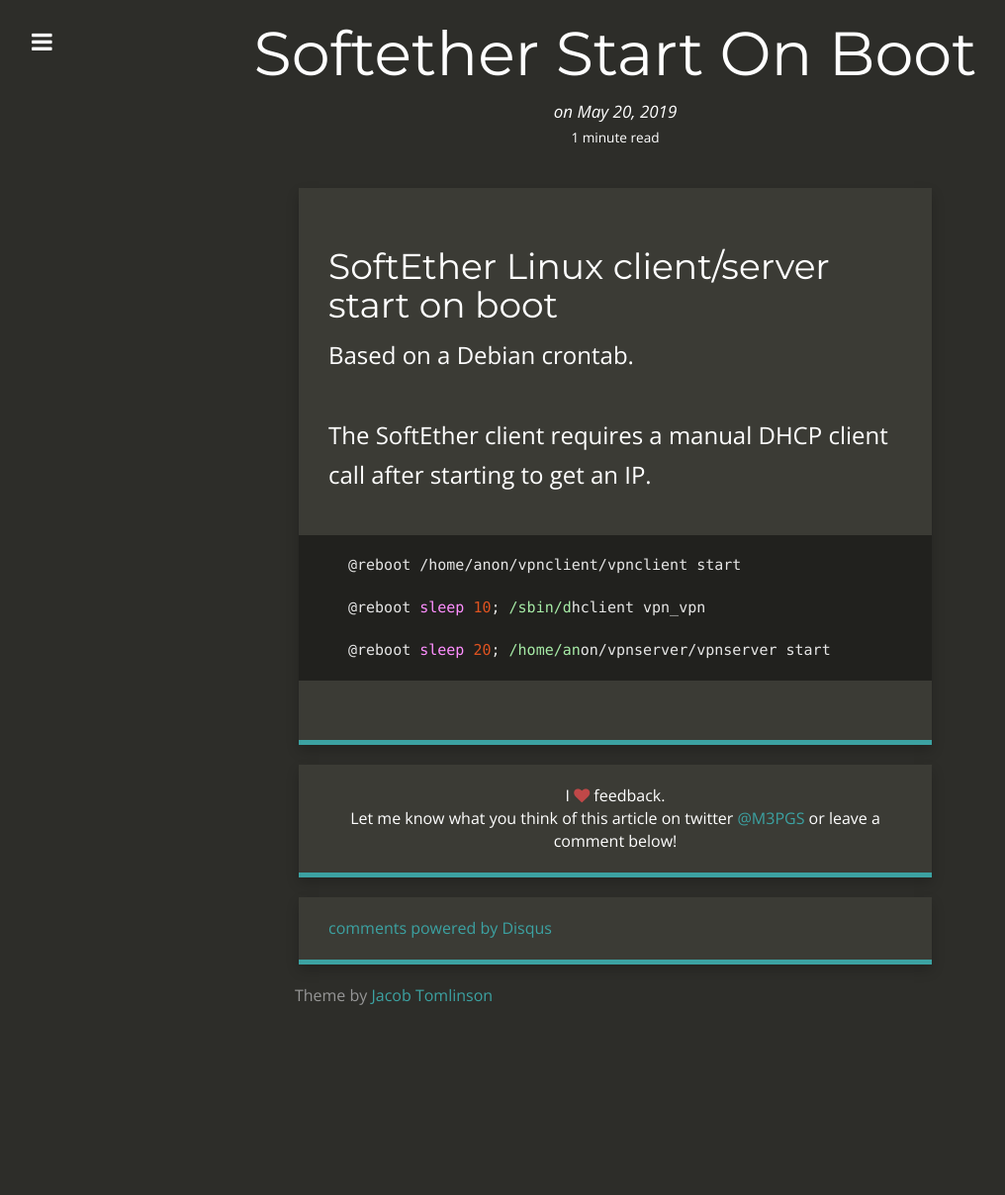
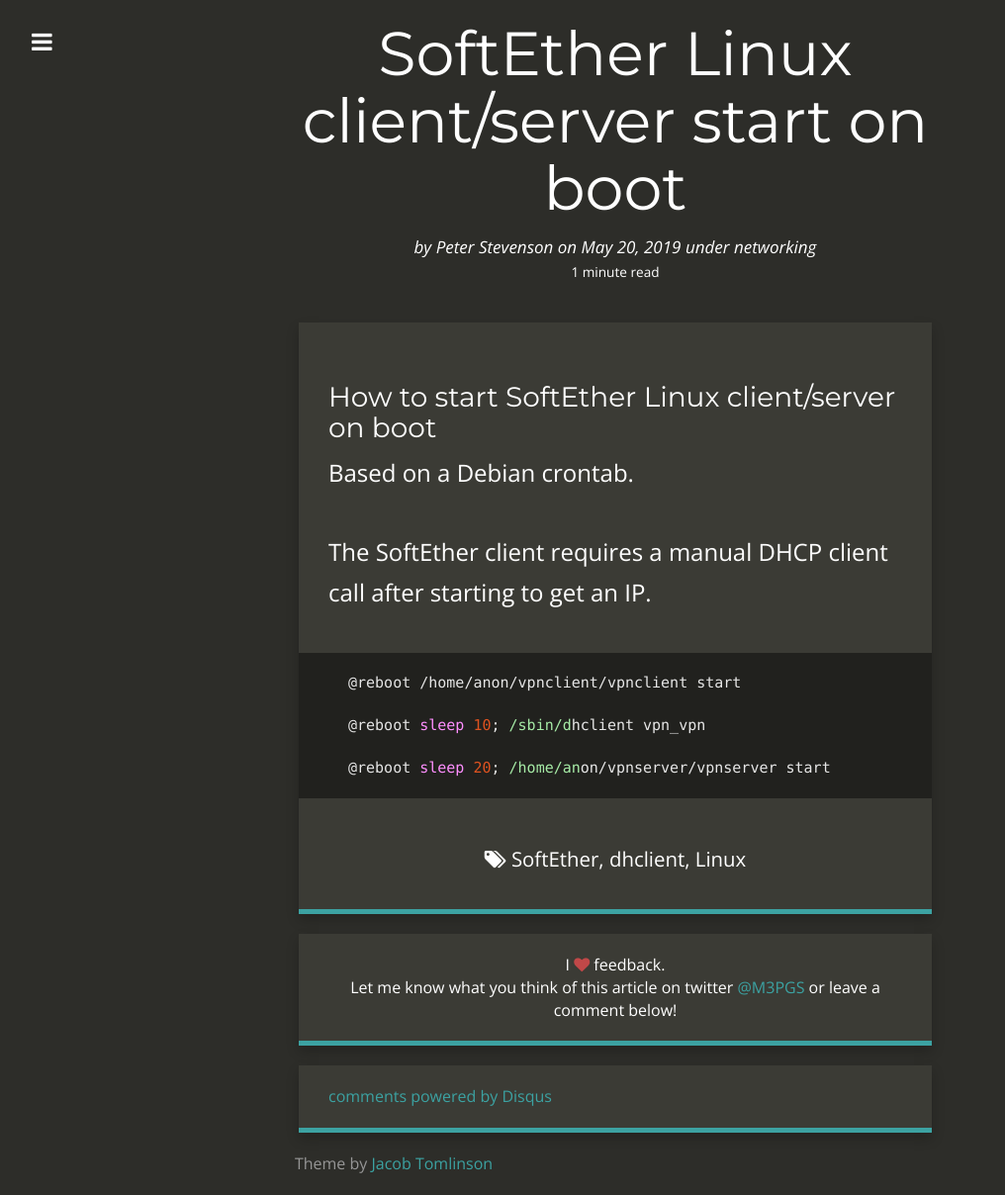
Before and after one commit to 2E0PGS/blog, a Jekyll site: the page built from _posts/2019-05-20-softether-start-on-boot.md, in a window 1280 px wide. Shown: the whole page at 99% size, without its empty margins (18-1034 px from the left). Built offline with Jekyll 4.4.1, drawn with Linux system fonts in a browser that asks for light colours; nearby versions of some CDN libraries; our own code applies the rules of GitHub Pages for plain Markdown files; comment, search, counter and statistics services are not loaded; before the commit the page ends 1038 px from its top, so only the background shows below that.

Commit message:
Update tags/header.

```diff
--- a/_posts/2019-05-20-softether-start-on-boot.md
+++ b/_posts/2019-05-20-softether-start-on-boot.md
@@ -1,4 +1,18 @@
-# SoftEther Linux client/server start on boot
+---
+layout: post
+title: SoftEther Linux client/server start on boot
+date: 2019-05-20 09:37:19
+author: Peter Stevenson
+summary: Starting SoftEther on Linux and getting an IP on boot.
+categories: networking
+thumbnail:
+tags:
+ - SoftEther
+ - dhclient
+ - Linux
+---
+
+### How to start SoftEther Linux client/server on boot
 
 Based on a Debian crontab.
 
```
